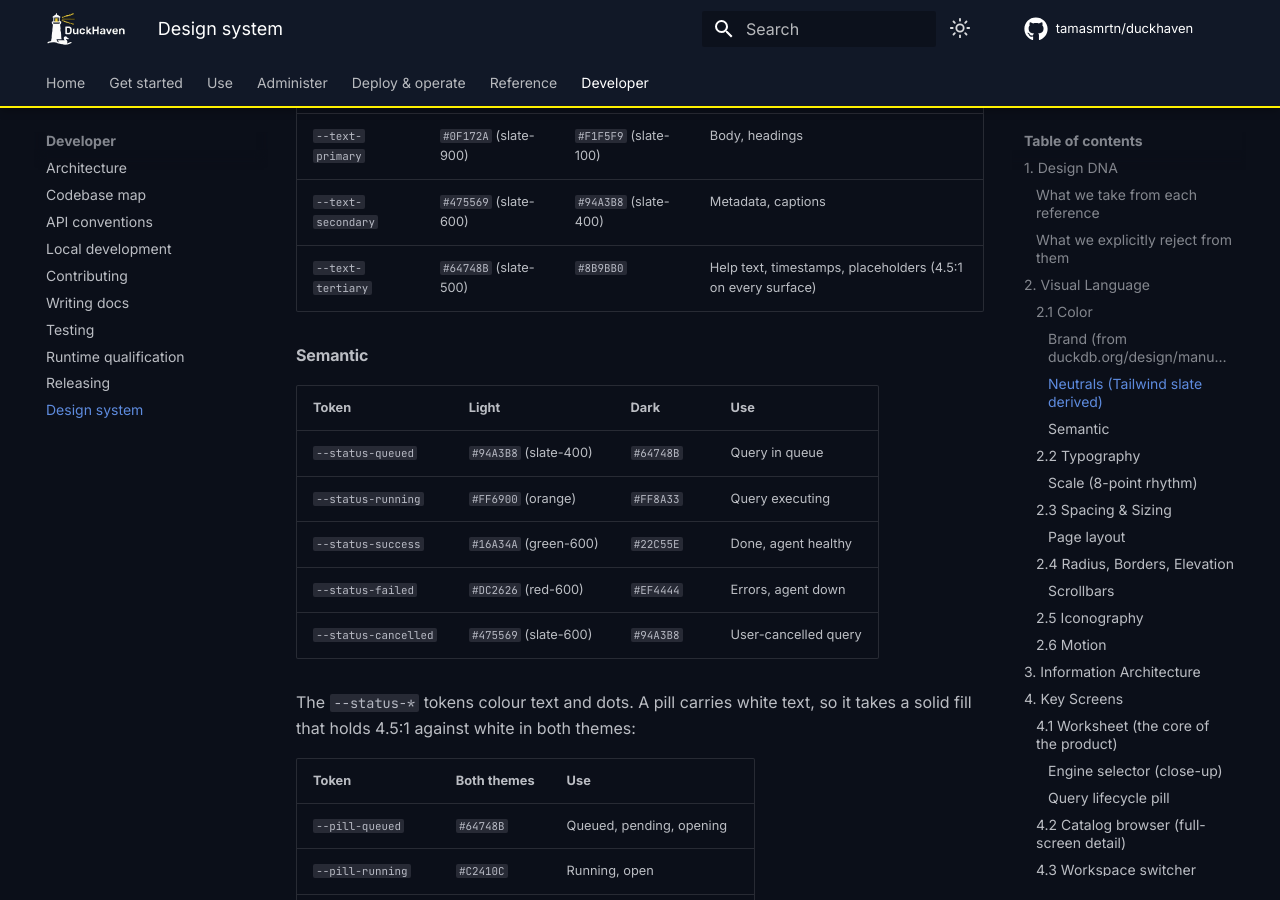
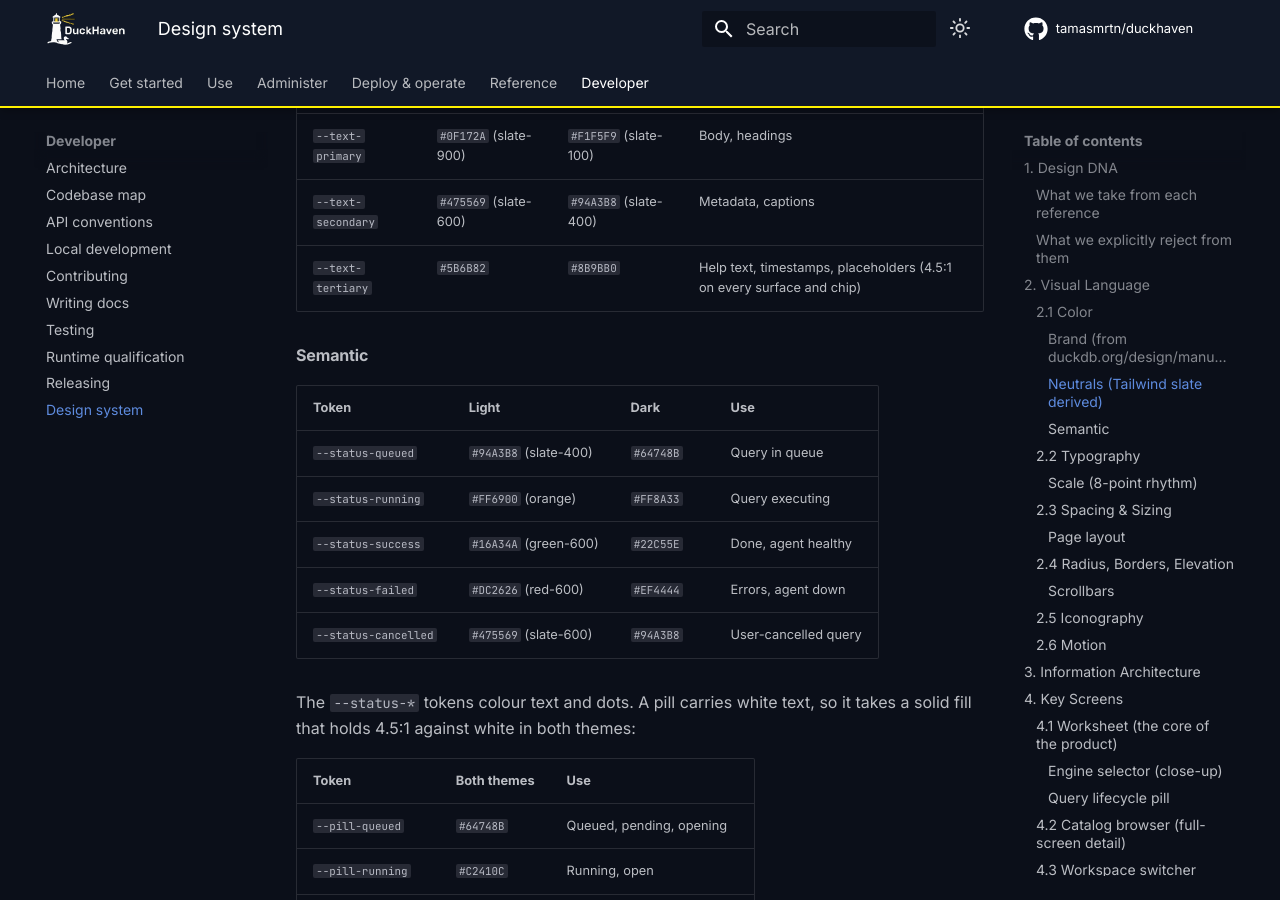
Before and after one commit to tamasmrtn/duckhaven, an MkDocs documentation site: the page built from docs/developer/design-system.md, in a window 1280 px wide and 900 px high, scrolled down 2771 px. Built offline with MkDocs 1.6.1 and Material for MkDocs 9.7.7, drawn with Linux system fonts in a browser that asks for light colours; comment, search, counter and statistics services are not loaded.

Commit message:
fix(web): darken tertiary text so it also clears AA on chips
Signed-off-by: tmrtn <martontam@gmail.com>

```diff
--- a/docs/developer/design-system.md
+++ b/docs/developer/design-system.md
@@ -92,7 +92,7 @@ background field, never as body text.
 | `--border-strong` | `#CBD5E1` (slate-300) | `#374151` (gray-700) | Input borders, hovered dividers |
 | `--text-primary` | `#0F172A` (slate-900) | `#F1F5F9` (slate-100) | Body, headings |
 | `--text-secondary` | `#475569` (slate-600) | `#94A3B8` (slate-400) | Metadata, captions |
-| `--text-tertiary` | `#64748B` (slate-500) | `#8B9BB0` | Help text, timestamps, placeholders (4.5:1 on every surface) |
+| `--text-tertiary` | `#5B6B82` | `#8B9BB0` | Help text, timestamps, placeholders (4.5:1 on every surface and chip) |
 
 #### Semantic
 
--- a/web/src/styles/tokens.css
+++ b/web/src/styles/tokens.css
@@ -24,7 +24,7 @@
   /* Text */
   --text-primary: #0f172a;
   --text-secondary: #475569;
-  --text-tertiary: #64748b;
+  --text-tertiary: #5b6b82;
 
   /* Semantic status */
   --status-queued: #94a3b8;
```
